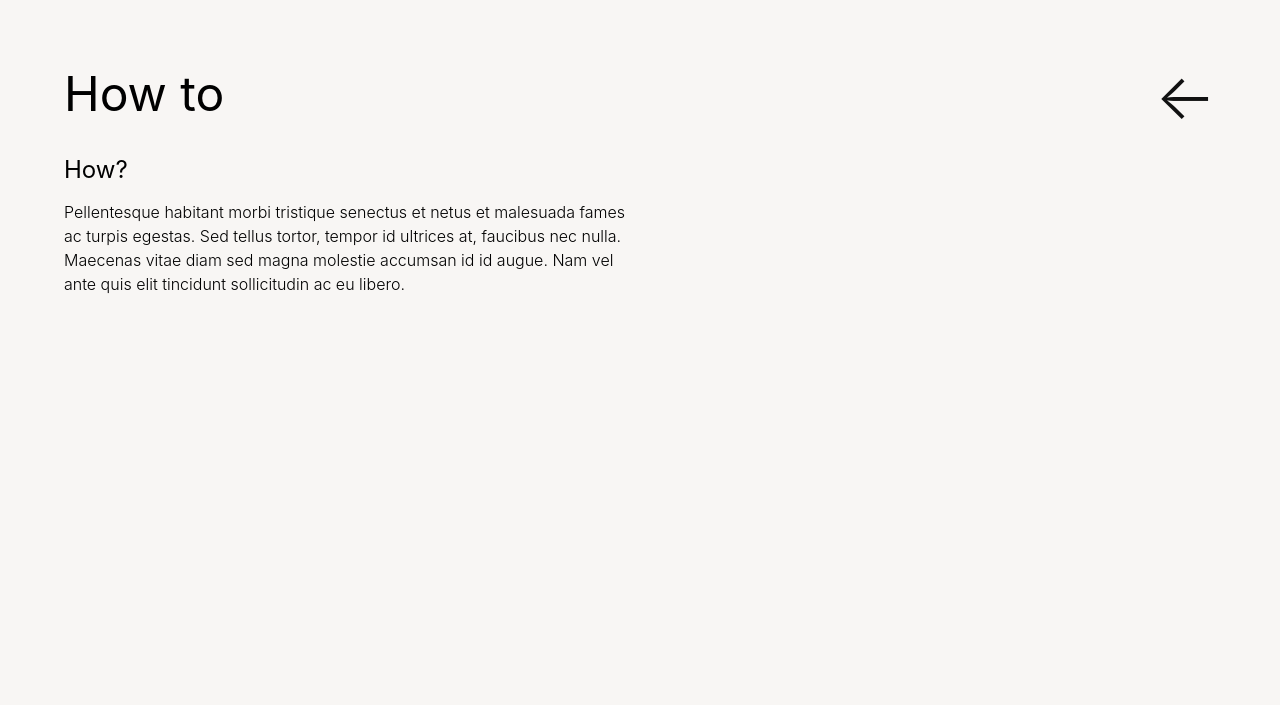
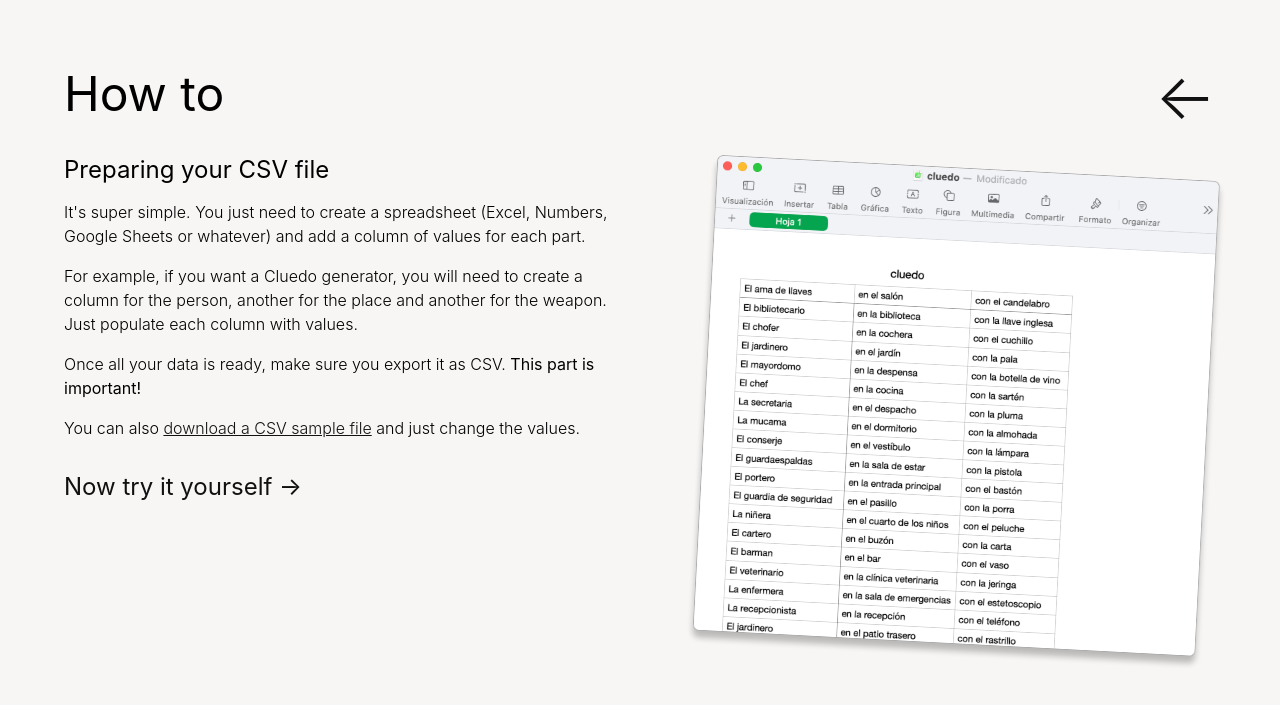
Before and after one commit to damagedgoods/combinator, a Django app: page /combine/howto/ in a window 1280 px wide. Shown: the top 705 px of the page. Run offline with Django 5.2, Linux system fonts and the light colour scheme.

Commit message:
How to page, fixes #74

```diff
--- a/combine/static/css/styles.css
+++ b/combine/static/css/styles.css
@@ -737,38 +737,45 @@ span.intensify {
     opacity: 1;
 }
 
-.howto {
+.content {
 
 }
 
-.howto p {
+.content a.bigLink {
+    font-weight: 400;
+    font-size: 24px;
+    margin: 32px 0 0 0;
+
+}
+
+.content p {
     opacity: 0;
     margin: 16px 0 0 0;
     line-height: 24px;
 }
 
-.howto p a {
+.content p a {
     font-weight: 300;
     word-break: normal;
     display: inline;
 }
 
-.howto .left{
+.content .left{
     width: 50%;
     float: left;
 }
 
-.howto .right{
+.content .right{
     margin: 56px 0 0 0;
     width: 30%;
     float: right;
 }
 
-.howto .right ul li {
+.content .right ul li {
     margin: 22px 0 0 0;
 }
 
-.howto .right ul li a {
+.content .right ul li a {
     font-weight: 300;
     text-decoration: none;
 }
@@ -777,3 +784,25 @@ span.intensify {
     margin: 64px 0 0 0;
     font-size: 12px;
 }
+
+@keyframes rotate {
+    0% {
+        transform: rotate(0) translateY(-50px);
+        opacity: 0;
+    }
+    100% {
+        transform: rotate(3deg) translateY(20px);
+        opacity: 1;
+    }
+}
+
+#csv-image {
+    margin: 24px 0 0 0;
+    float: right;
+    opacity: 0;
+    width: 45%;
+    transform: rotate(3deg);
+    animation-name: rotate;
+    animation-duration: 1s;
+    animation-fill-mode: forwards;
+}
--- a/combine/templates/about.html
+++ b/combine/templates/about.html
@@ -12,7 +12,7 @@
 
 <body>
 
-	<div id="main" class="howto">
+	<div id="main" class="content">
         <a class="backLink" href="..">&larr;</a>
         <h1 class="fadeIn delay-1">About the MixMaster</h1>
         <div class="left">
@@ -45,8 +45,6 @@
                 <li class="fadeIn delay-3"><a href="https://github.com/damagedgoods/combinator">Github &rarr;</a></li>
             </ul>
 
-
-
         </div>
 
 	</div>
--- a/combine/templates/howto.html
+++ b/combine/templates/howto.html
@@ -12,17 +12,24 @@
 
 <body>
 
-	<div id="main" class="howto">
+	<div id="main" class="content">
         <a class="backLink" href="javascript:history.back()">&larr;</a>
         <h1 class="fadeIn delay-1">How to</h1>
         <div class="left">
 
-            <h2 class="fadeIn delay-2">How?</h2>
-            <p class="fadeIn delay-2">Pellentesque habitant morbi tristique senectus et netus et malesuada fames ac
-                turpis egestas. Sed tellus tortor, tempor id ultrices at, faucibus nec nulla.
-                Maecenas vitae diam sed magna molestie accumsan id id augue. Nam vel ante quis
-                elit tincidunt sollicitudin ac eu libero.</p>
+            <h2 class="fadeIn delay-2">Preparing your CSV file</h2>
+            <p class="fadeIn delay-2">It's super simple. You just need to create a spreadsheet
+            (Excel, Numbers, Google Sheets or whatever) and add a column of values for each
+            part.</p>
+            <p class="fadeIn delay-2">For example, if you want a Cluedo generator, you will need to create a column
+            for the person, another for the place and another for the weapon. Just populate
+            each column with values.</p>
+            <p class="fadeIn delay-2">Once all your data is ready, make sure you export it as CSV. <b>This part is important!</b></p>
+            <p class="fadeIn delay-2">You can also <a href="../../static/cluedo.csv">download a CSV sample file</a> and just change the values.</p>
+
+            <a href="../collection/new" class="fadeIn delay-3 bigLink">Now try it yourself &rarr;</a>
         </div>
+        <img id="csv-image" src="../../static/img/csv.png"/>
 	</div>
 
 </body>
--- a/combine/templates/new.html
+++ b/combine/templates/new.html
@@ -14,14 +14,14 @@
 	<div id="main">
 		<a class="backLink" href="../..">&larr;</a>
 
-		<h1 class="fadeIn delay-1">Ok, now let's create<br/>a new MixMaster set.</h1>
+		<h1 class="fadeIn delay-1">Ok, now let's create<br/>a new mix together.</h1>
 
 		<form id="newCollectionForm" class="new" action="../create/" method="post" enctype="multipart/form-data">
 			{% csrf_token %}
 
 			<div class="fieldContainer fadeIn delay-2">
 				<label class="tooltip">
-					<span class="fieldName">Name</span><span class="tooltiptext">It will be used for your mix URL</span><span id="nameError" class="error">{{ nameError }}</span>
+					<span class="fieldName">Mix name</span><span class="tooltiptext">It will be used for your mix URL</span><span id="nameError" class="error">{{ nameError }}</span>
 				</label>
 				<input type="text" id="name" name="name" placeholder="My Mix Set" value="{{ name }}"/>
 			</div>
```
Also changed, not shown: combine/static/img/csv.png (added).
